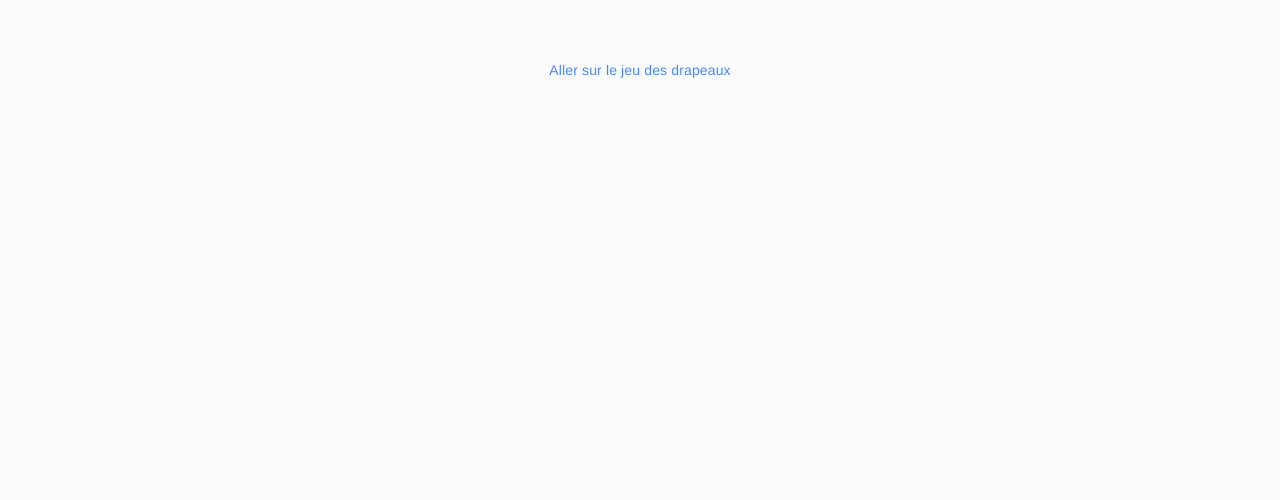
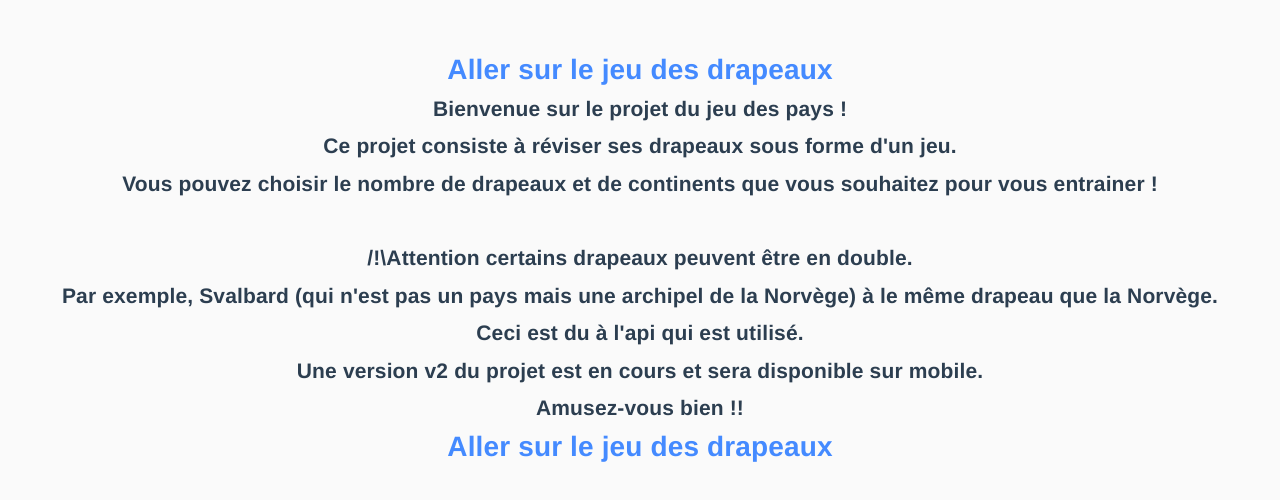
Before and after one commit to BordyV/JeuPays, a Vue app in the folder payclient/: page / in a window 1280 px wide. Shown: the top 500 px of the page. Built offline with nearby package versions, Linux system fonts and the light colour scheme.

Commit message:
autocompletion + accueil

```diff
--- a/payclient/src/components/Accueil.vue
+++ b/payclient/src/components/Accueil.vue
@@ -1,6 +1,24 @@
 <template>
   <div class="accueil">
-    <router-link to="/jeuDrapeau">Aller sur le jeu des drapeaux</router-link>
+    <h1>
+      <router-link to="/jeuDrapeau">Aller sur le jeu des drapeaux</router-link>
+    </h1>
+
+  <h2>Bienvenue sur le projet du jeu des pays ! </h2>
+  <h2>Ce projet consiste à réviser ses drapeaux sous forme d'un jeu.</h2>
+  <h2>Vous pouvez choisir le nombre de drapeaux et de continents que vous souhaitez pour vous entrainer !</h2>
+  <br>
+  <h2>/!\Attention certains drapeaux peuvent être en double.</h2>
+  <h2> Par exemple, Svalbard (qui n'est pas un pays mais une archipel de la Norvège) à le même drapeau que la Norvège. </h2>
+  <h2> Ceci est du à l'api qui est utilisé. </h2>
+
+  <h2>Une version v2 du projet est en cours et sera disponible sur mobile. </h2>
+  <h2>Amusez-vous bien !! </h2>
+
+      <h1>
+      <router-link to="/jeuDrapeau">Aller sur le jeu des drapeaux</router-link>
+    </h1>
+
   </div>
 </template>
 
--- a/payclient/src/components/JeuDrapeau/JeuDrapeauTemplate.html
+++ b/payclient/src/components/JeuDrapeau/JeuDrapeauTemplate.html
@@ -15,6 +15,7 @@
             id="paysInput"
             v-model="paysInput"
             @change="correctionPays()"
+            autocomplete="off"
           />
           <span class="md-error">
             {{ nbErreurPaysCourant + "/" + nbErreurPossible }} erreurs </span
--- a/payclient/src/main.js
+++ b/payclient/src/main.js
@@ -15,6 +15,7 @@ Vue.use(VueMaterial)
 
 const router = new VueRouter({
   routes:  [
+    { path: '*', name: 'catchAll', component: Accueil },
     { path: '/', component: Accueil },
     { path: '/jeuDrapeau/',name:'detail', component: JeuDrapeau, props:true },
   ],
```
